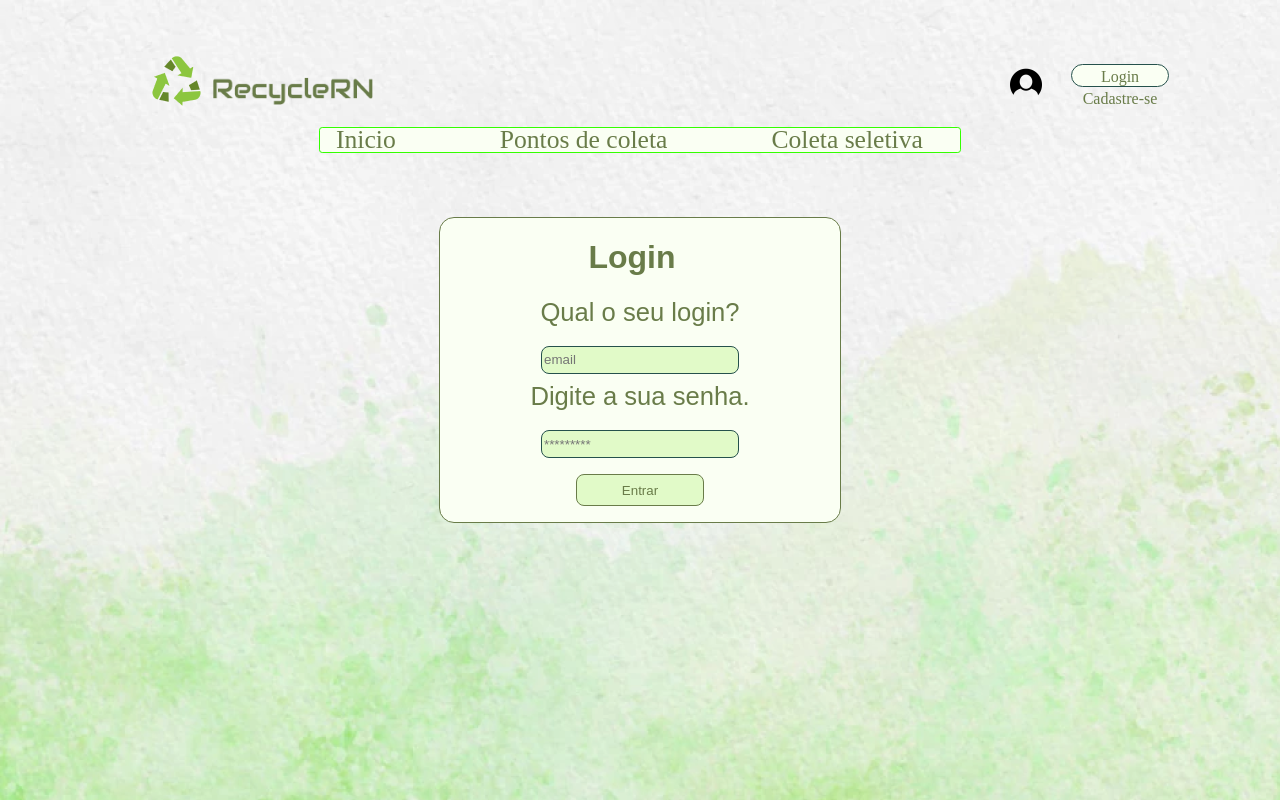
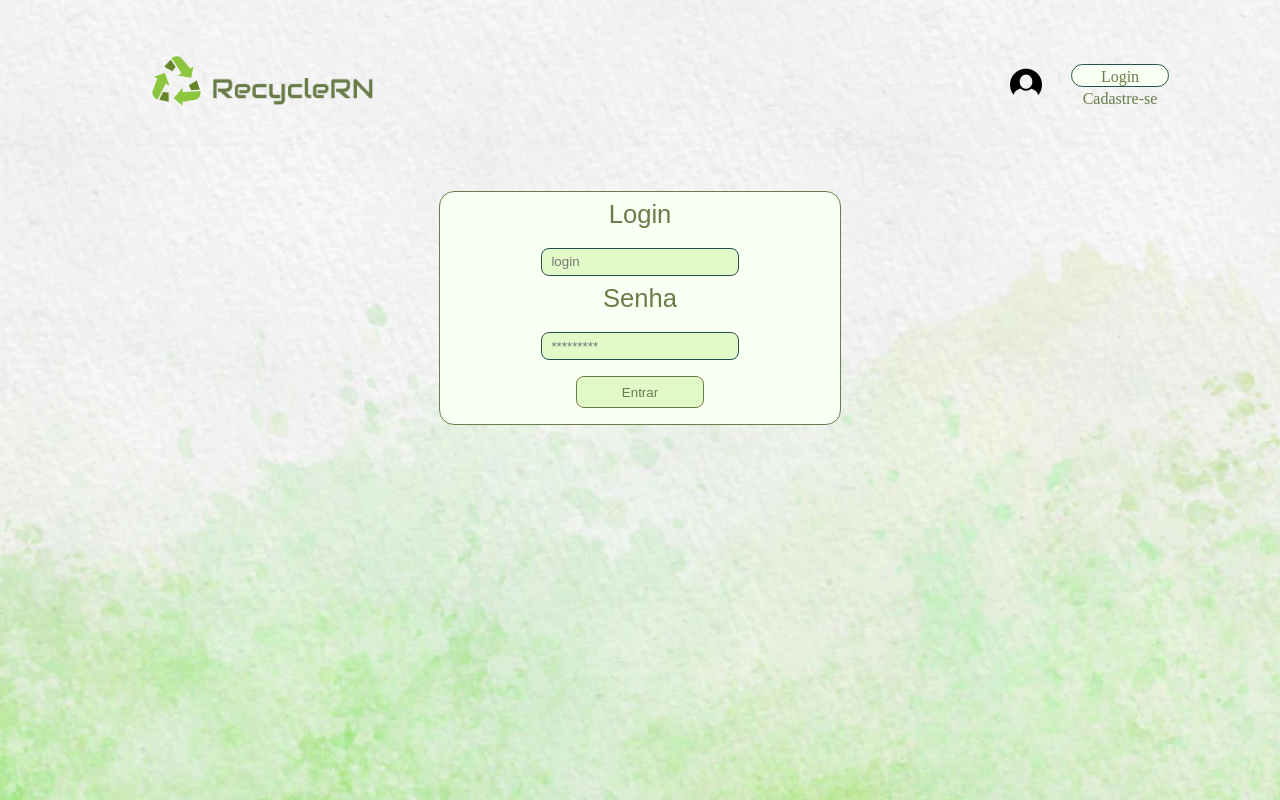
Before and after one commit to AmandaKly/recycle, a React (Create React App) app in the folder Front-end/: page /login in a window 1280 px wide. Built offline with nearby package versions, Linux system fonts and the light colour scheme; a web font is replaced by a local one.

Commit message:
alterações no frontend 4

```diff
--- a/Front-end/src/App.js
+++ b/Front-end/src/App.js
@@ -18,6 +18,7 @@ export default function App() {
             <Route path="/Cadastro" element={<Cadastro />} />
             <Route path="/login" element={<Login />} />
             <Route path="/Pontos de coleta" element={<PontosDeColeta/>} />
+            <Route path="/Coleta seletiva" element={<ColetaSeletiva />} />
             <Route path="/Coleta seletiva" element={<ColetaSeletiva />} />
 
 
--- a/Front-end/src/pages/Cadastro.js
+++ b/Front-end/src/pages/Cadastro.js
@@ -55,7 +55,7 @@ function Cadastro() {
                         </label>
                         <label>
                             <p>Login</p>
-                            <input type="text" placeholder="Digite aqui seu email" className="cidade" value={login} onChange={(e) => setlogin(e.target.value)} required/>
+                            <input type="text" placeholder="Escolha um login" className="cidade" value={login} onChange={(e) => setlogin(e.target.value)} required/>
                         </label>
                         <label>
                             <p>Senha</p>
@@ -67,15 +67,15 @@ function Cadastro() {
                         </label>
                         <label>
                             <p>CNPJ da empresa</p>
-                        <input type="text" placeholder="Digite aqui seu CNPJ" className="cidade"
+                        <input type="text" placeholder="Somente números" className="cidade"
                         value={cnpj} onChange={(e) => setcnpj(e.target.value)} required/>
                         </label>
                         <label>
                             <p>Telefone</p>
-                            <input type="telefone" placeholder="(84)99999-9999" className="cidade" value={tel} onChange={(e) => settel(e.target.value)} required/>
+                            <input type="tel" placeholder="(84)99999-9999" className="cidade" value={tel} onChange={(e) => settel(e.target.value)} required/>
                         </label>
 
-                        <h2>Qual o tipo de coleta sua empresa recebe?</h2>
+                        <h2>Tipo de coleta da sua empresa</h2>
 
                         <div className="dividir2">
                             <input type="radio" name="ponto" id="empresa"value={ponto} onChange={(e) => setponto(e.target.id)}
--- a/Front-end/src/pages/Login.js
+++ b/Front-end/src/pages/Login.js
@@ -1,28 +1,21 @@
 import { BrowserRouter, Routes, Route, Link } from "react-router-dom";
-import Logo from '../imagens/logo2.png'
-import Imglogin from '../imagens/login.png'
-import lupa from '../imagens/lupa.png'
-import Coleta from '../imagens/imgcoleta.jpg'
-import styles from './styles.css'
-import imgfundo from '../imagens/imgfundo.png'
-import RecicleRN from '../imagens/RecycleRN.png'
-import Cabecalho from "../components/Cabecalho";
+import Cabecalho2 from "../components/Cabecalho2";
 function Login(){
     return(
         <>
-        <Cabecalho/>
+        <Cabecalho2/>
             <main>
             <div id="buscarlogin">
-                 <h1>Login</h1>
+
                  <form onSubmit={Login}>
                  <label>
-                     <p>Qual o seu login?</p>
-                 <input type="text" placeholder="email" className="cidade"/>
+                     <p>Login</p>
+                 <input type="text" placeholder="  login" className="cidade"/>
                  </label>
 
                  <label>
-                     <p>Digite a sua senha.</p>
-                 <input type="text" placeholder="*********" className="cidade"/>
+                     <p>Senha</p>
+                 <input type="text" placeholder="  *********" className="cidade"/>
                  </label>
                  <button type="submit" className="submitformbutton">Entrar</button>
                 </form>
--- a/Front-end/src/pages/PontosDeColeta.js
+++ b/Front-end/src/pages/PontosDeColeta.js
@@ -33,7 +33,6 @@ function PontosDeColeta() {
                         </div>
 
 
-
                         <div id="buscarpontos">
                             <div className="descrição">
                                 <h2>Nome da empresa:</h2>
@@ -55,8 +54,6 @@ function PontosDeColeta() {
                     </div>
 
 
-
-
             </main>
         </>
     )
```
Also changed, not shown: 2 other files (tests, documents, lock files or other folders).
